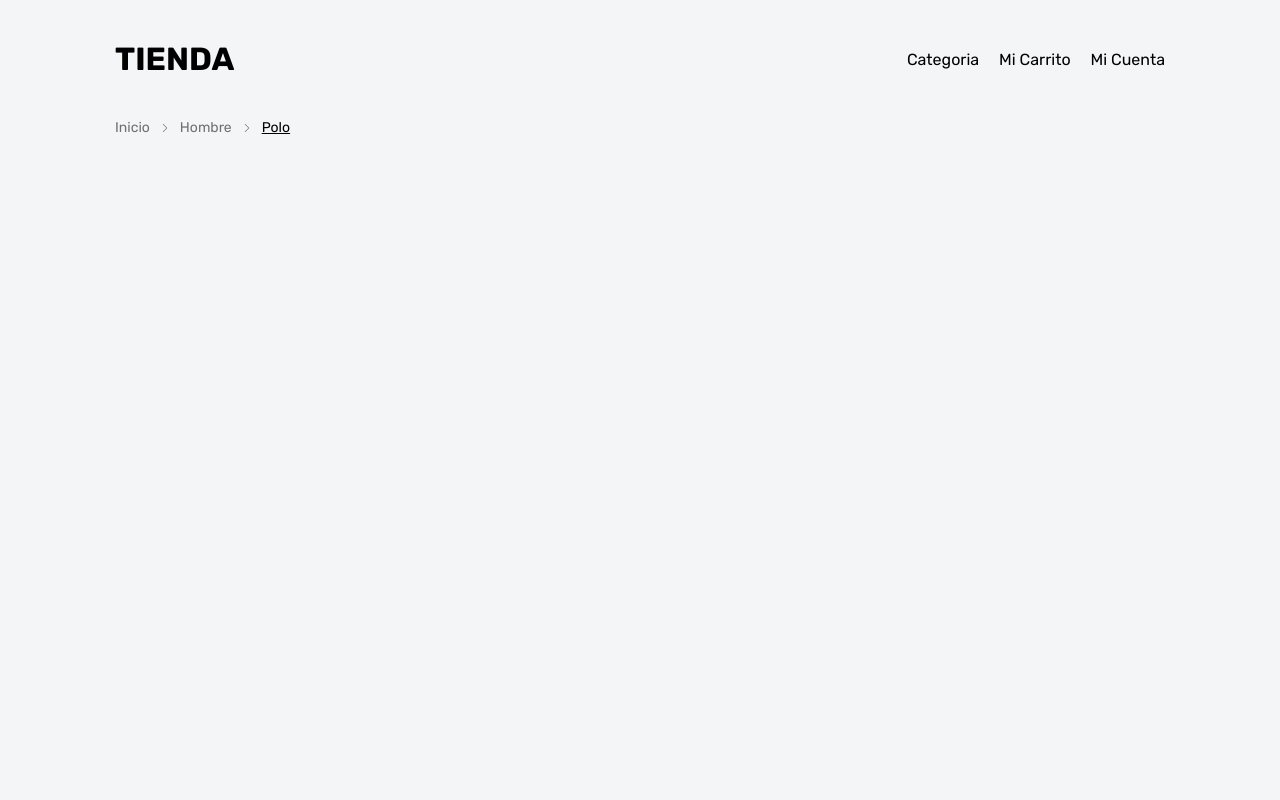
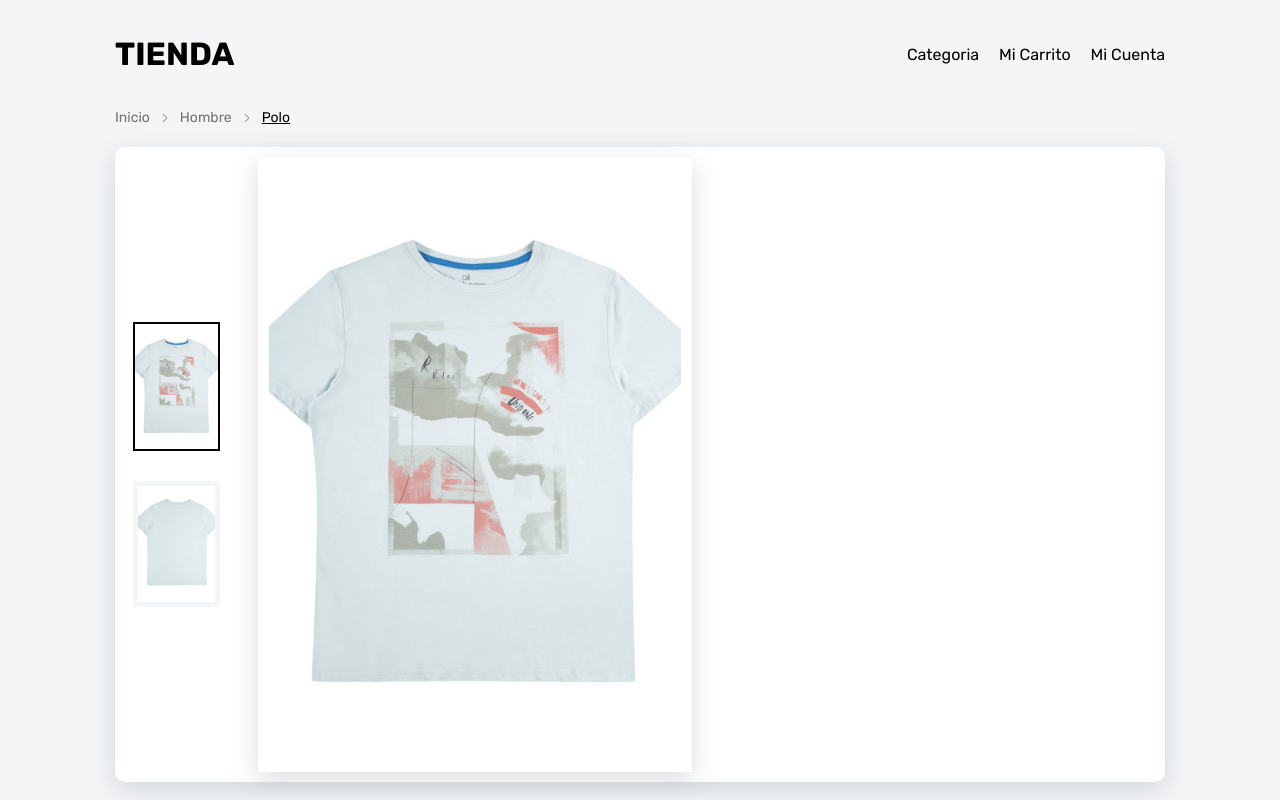
Before and after one commit to YakerHuertas26/Seccion_ComprarProducto, a plain HTML site: page index.html in a window 1280 px wide. Drawn offline with Linux system fonts and the light colour scheme.

Commit message:
seción producto

```diff
--- a/index.html
+++ b/index.html
@@ -10,6 +10,7 @@
     <link rel="stylesheet" href="./css/general.css">
     <link rel="stylesheet" href="./css/header.css">
     <link rel="stylesheet" href="./css/ruta.css">
+    <link rel="stylesheet" href="./css/producto.css">
 </head>
 <body>
     <div class="comprarProducto">
@@ -53,9 +54,22 @@
                     </svg>
                 </div>
                 <a href="" class="ruta__link ruta__link--active">Polo</a>
-
             </div>
 
+            <div class="producto" id="producto">
+                <div class="producto__coleccion">
+                    <img class="producto__img producto__img--active" src="./img/celeste/1.jpg" alt="">
+                    <img class="producto__img" src="./img/celeste/2.jpg" alt="">
+                </div>
+                <div class="producto__principal">
+                    <img class="producto__ImgPrincipal" src="./img/celeste/1.jpg" alt="">
+                </div>
+                <div class="producto__información">
+                    <div class="producto_calificacion">
+
+                    </div>
+                </div>
+            </div>
         </main>
     </div>
 </body>
--- /dev/null
+++ b/sass/componentes/producto.scss
@@ -0,0 +1,41 @@
+@use '../variables.scss';
+
+.producto{
+    border-radius: 10px;
+    margin-top: 20px;
+    height: auto;
+    display: grid;
+    gap: 30px;
+    padding: 10px;
+    grid-template-columns: 10% 1fr 1fr;
+    background-color:#fff;
+    box-shadow: variables.$shadow;
+    &__img{
+        border:5px solid variables.$color-fondo;
+        width: 85%;
+        margin: 0 auto;
+        cursor: pointer;
+    &--active{
+        border:2px solid #000;
+    }
+    }
+    &__coleccion{
+        display: flex;
+        gap: 30px;
+        flex-direction: column;
+        justify-content: center;
+
+
+    }
+    &__principal{
+        display: flex;
+        align-items: center;
+        box-shadow: variables.$shadow;
+    }
+    &__ImgPrincipal{
+        width: 95%;
+        height: 95%;
+        border-radius: 10px;
+        margin: auto;
+    }
+}
--- a/sass/header.scss
+++ b/sass/header.scss
@@ -1,6 +1,6 @@
 
 .header{
-    padding: 40px 0px;
+    padding: 35px 0px;
     display: flex;
     justify-content: space-between;
     align-items: center;
--- a/sass/variables.scss
+++ b/sass/variables.scss
@@ -1,5 +1,5 @@
 $font-family: 'Rubik', sans-serif;
-$shadow: rgba(149,157,165,0.2) 0px 8px 24px;
+$shadow: rgba(164, 169, 173, 0.4) 0px 8px 24px;
 $color-fondo: #f3f5f7;
 $color-muted: #707070;
 $color-gris-oscuro: #2b2b2b;
```
Also changed, not shown: css/header.css, css/producto.css (added), 1 other file.
